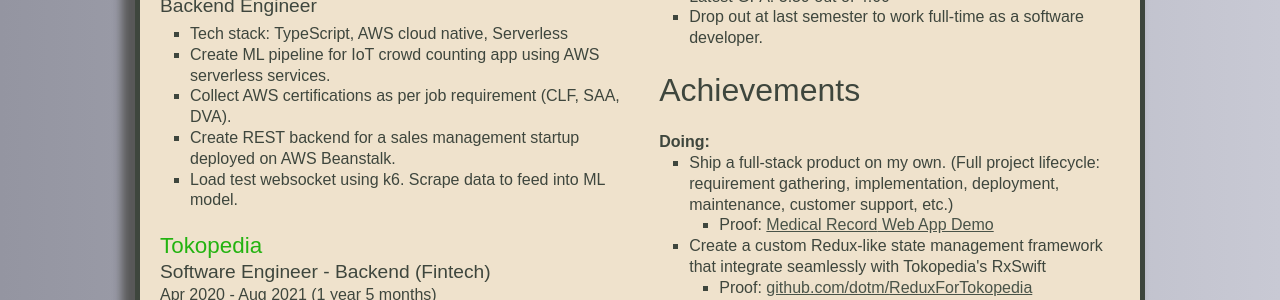
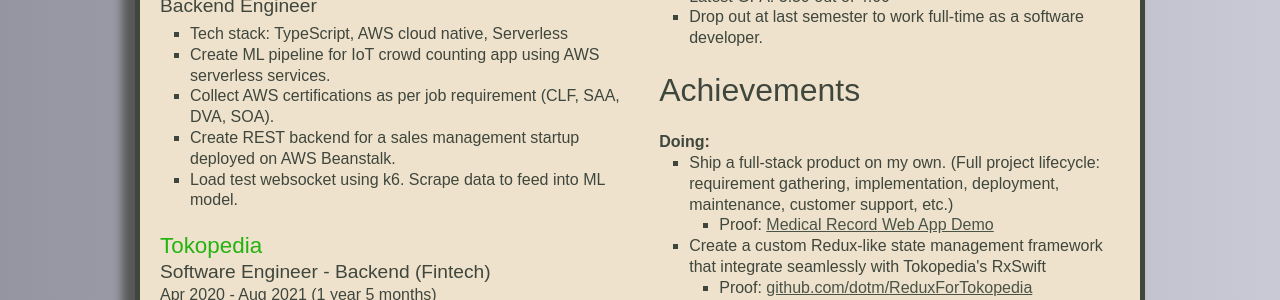
Before and after one commit to dotm/dotm.github.io, a Jekyll site: the page cv.html, which Jekyll copies as it is, in a window 1280 px wide. Shown: the part 364-664 px from the top of the page. Built offline with Jekyll 4.4.1, drawn with Linux system fonts in a browser that asks for light colours.

Commit message:
update cv

```diff
--- a/cv.html
+++ b/cv.html
@@ -51,7 +51,7 @@
               <ul class="experience-item__achievements">
                 <li>Tech stack: TypeScript, AWS cloud native, Serverless</li>
                 <li>Create ML pipeline for IoT crowd counting app using AWS serverless services.</li>
-                <li>Collect AWS certifications as per job requirement (CLF, SAA, DVA).</li>
+                <li>Collect AWS certifications as per job requirement (CLF, SAA, DVA, SOA).</li>
                 <li>Create REST backend for a sales management startup deployed on AWS Beanstalk.</li>
                 <li>Load test websocket using k6. Scrape data to feed into ML model.</li>
               </ul>
```
